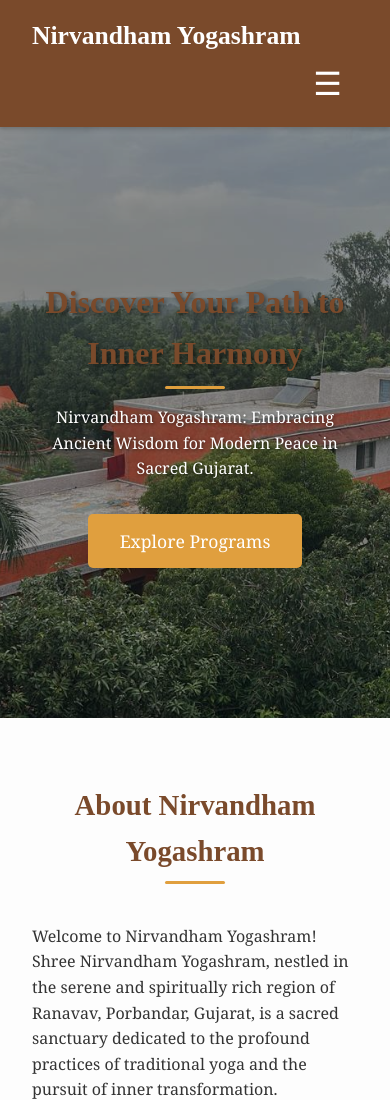
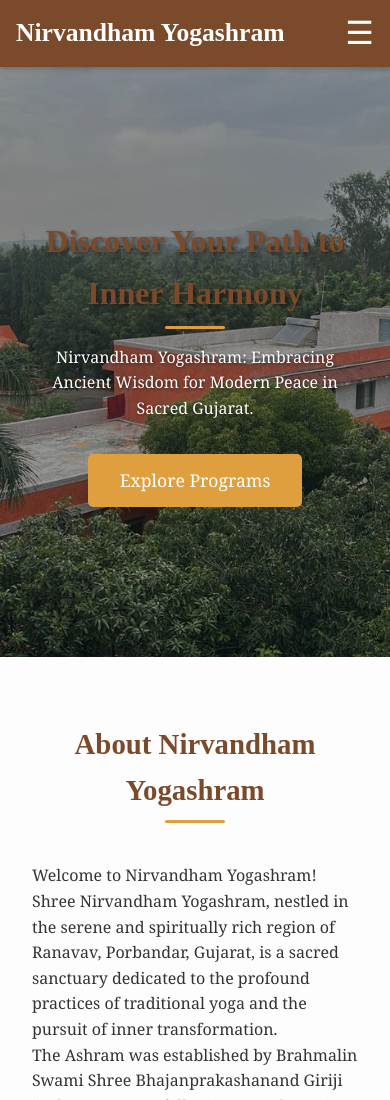
Before and after one commit to buddha4527/nirvandhamashram, a plain HTML site: page index.html in a window 390 px wide. Shown: the top 1100 px of the page. Drawn offline with Linux system fonts and the light colour scheme.

Commit message:
Update style.css

```diff
--- a/css/style.css
+++ b/css/style.css
@@ -324,50 +324,51 @@ footer p {
 
 /* Responsive Adjustments */
 @media (max-width: 768px) {
+    header {
+        flex-direction: row;
+        justify-content: space-between;
+        align-items: center;
+        padding: 0.8rem 1rem;
+        width: 100%;
+    }
+
+    .logo {
+        flex: 1;
+    }
+
     .mobile-menu-toggle {
         display: block;
-        width: 100%;
-        text-align: right;
-        padding: 0.5rem 1rem;
     }
 
     #navToggle {
         background: none;
         border: none;
-        color: var(--white);
+        color: var(--white); /* Or try black if background is light */
         font-size: 2rem;
         cursor: pointer;
     }
 
     nav {
-        display: none; /* Hide menu initially on small screens */
+        display: none;
         flex-direction: column;
         align-items: center;
         width: 100%;
-        background-color: var(--primary-color); /* Optional: match header */
+        background-color: var(--primary-color);
         padding: 1rem 0;
     }
 
     nav.active {
-        display: flex; /* Show when toggled */
+        display: flex;
     }
 
     nav a {
         margin: 0.5rem 0;
-        padding: 0.5rem 1rem;
         font-size: 1.1rem;
     }
 
-    header {
-        flex-direction: column;
-        align-items: flex-start;
-    }
-
     header .logo h1 {
-        font-size: 2rem;
-        word-wrap: break-word;
-        hyphens: auto;
-        max-width: 100%;
+        font-size: 1.8rem;
+        margin: 0;
     }
 }
 @media (max-width: 480px) {
```
